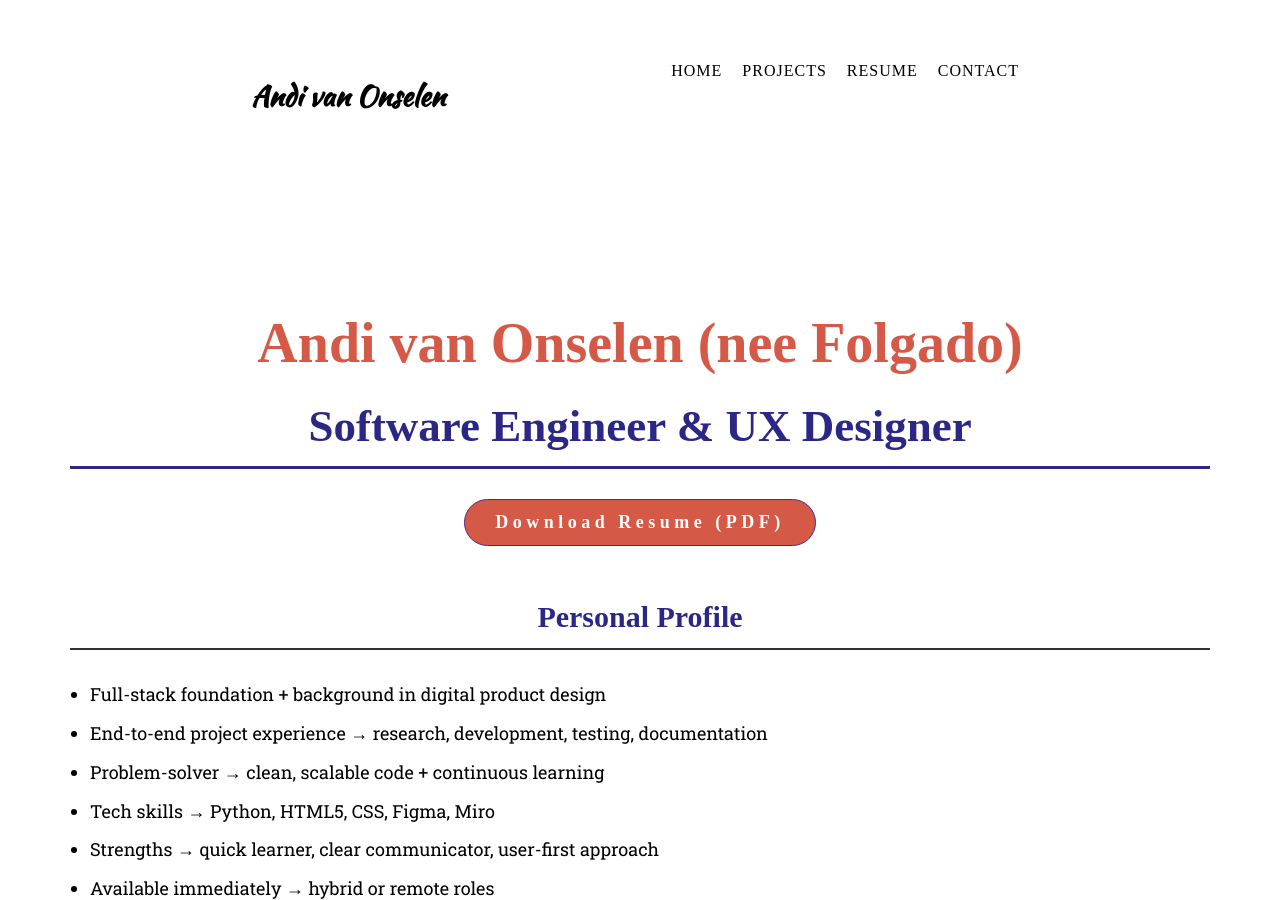
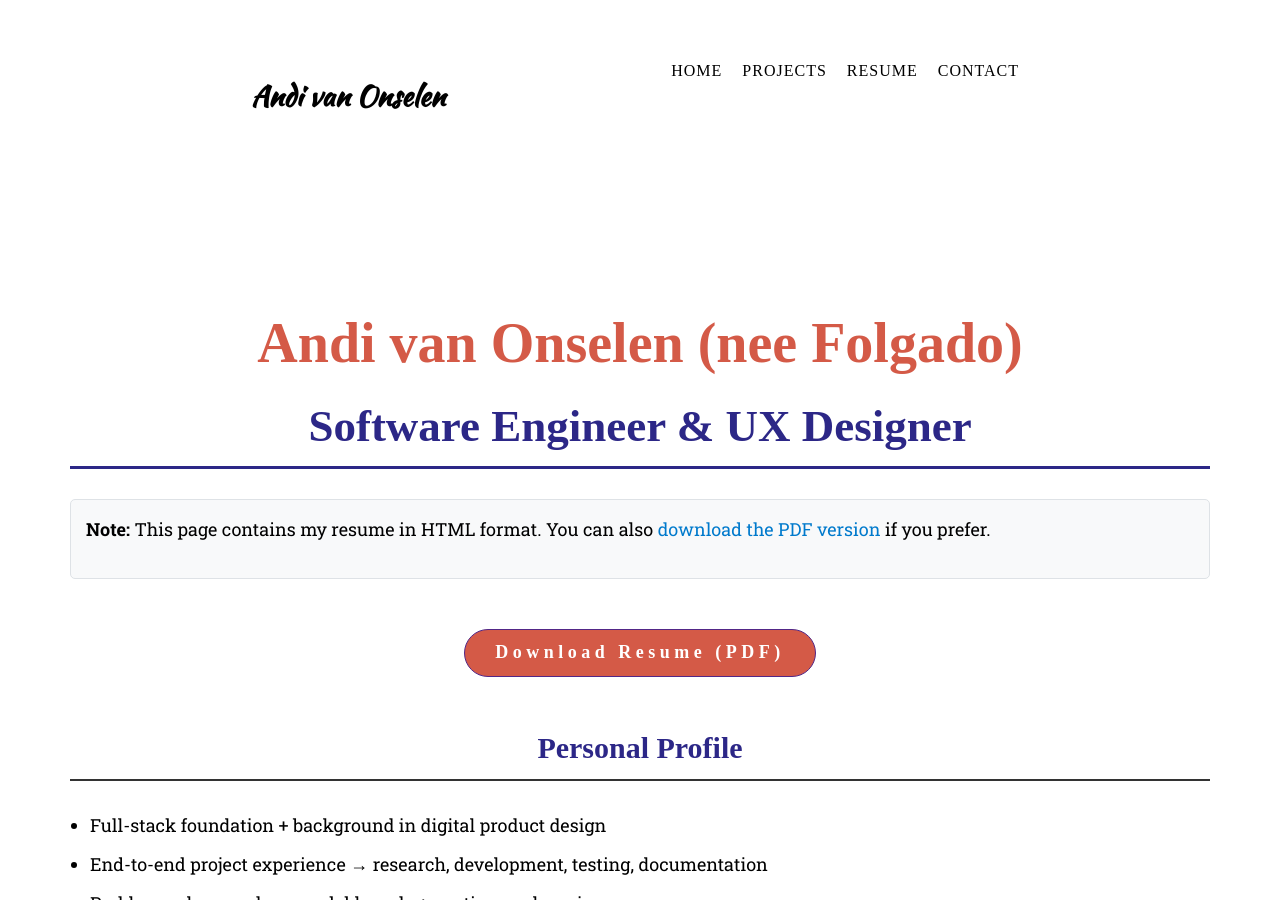
Before and after one commit to CardinisCode/cardiniscode.github.io, a Jekyll site: the page built from resume.html, in a window 1280 px wide and 900 px high. Built offline with Jekyll 4.4.1, drawn with Linux system fonts in a browser that asks for light colours; some web fonts are replaced.

Commit message:
Declared which Resume PDF would be canon / default reference (for SEO purposes), and added a note for screen reader users.

```diff
--- a/_includes/head.html
+++ b/_includes/head.html
@@ -7,7 +7,7 @@
     <meta name="keywords" content="{% if page.keywords %}{{ page.keywords }}{% else %}Software Engineer, UX Designer, Web Development, Portfolio, Andrea van Onselen (nee Folgado), Python, Flask, HTML, CSS, Bootstrap, User Experience{% endif %}">
     <meta name="author" content="{{ site.author.name }}">
     <meta name="robots" content="index, follow">
-    <link rel="canonical" href="{{ page.url | replace:'index.html','' | prepend: site.baseurl | prepend: site.url }}">
+    <link rel="canonical" href="{% if page.canonical %}{{ page.canonical }}{% else %}{{ page.url | replace:'index.html','' | prepend: site.baseurl | prepend: site.url }}{% endif %}">
 
     <!-- Additional SEO Meta Tags -->
     <meta name="theme-color" content="#EA715E">
--- a/resume.html
+++ b/resume.html
@@ -4,6 +4,7 @@ title: Resume
 description: "Professional resume of Andi van Onselen (nee Folgado) - Software Engineer & UX Designer with expertise in Python, Flask, web development, and user-centered design solutions."
 keywords: "Andi van Onselen (nee Folgado) Resume, Software Engineer Resume, UX Designer CV, Python Developer, Flask Developer, Web Development Experience, UX Design Portfolio"
 image: "/img/logos/personalised_logo/andi_logo_favicon.png"
+canonical: "https://www.andreafolgado.com/resume.html"
 ---
 
 <!-- Resume Section -->
@@ -13,8 +14,19 @@ image: "/img/logos/personalised_logo/andi_logo_favicon.png"
             <div class="col-lg-12 text-center">
                 <h1 style="color: #000; font-size: 48px; margin-bottom: 30px;">Andi van Onselen (nee Folgado)</h1>
                 <h2 style="color: #333; font-size: 24px; margin-bottom: 30px;">Software Engineer & UX Designer</h2>
-                <a href="assets/Resume/CV_JuniorSoftwareDev_AndreaVanOnselen.pdf" class="btn btn-xl" target="_blank" style="margin-bottom: 50px;">Download Resume (PDF)</a>
             </div>
+        </div>
+
+        <!-- Accessibility Note -->
+        <div class="row" style="margin-bottom: 30px;">
+            <div class="col-lg-12">
+                <div class="alert alert-info" style="background-color: #f8f9fa; border: 1px solid #dee2e6; border-radius: 5px; padding: 15px; margin-bottom: 20px;">
+                    <p style="margin: 0; color: #495057; font-size: 14px;"><strong>Note:</strong> This page contains my resume in HTML format. You can also <a href="assets/Resume/CV_JuniorSoftwareDev_AndreaVanOnselen.pdf" target="_blank">download the PDF version</a> if you prefer.</p>
+                </div>
+            </div>
+        </div>
+        <div class="col-lg-12 text-center">
+            <a href="assets/Resume/CV_JuniorSoftwareDev_AndreaVanOnselen.pdf" class="btn btn-xl" target="_blank" style="margin-bottom: 50px;">Download Resume (PDF)</a>
         </div>
 
         <!-- Personal Profile Section -->
```
Also changed, not shown: 1 other file.
